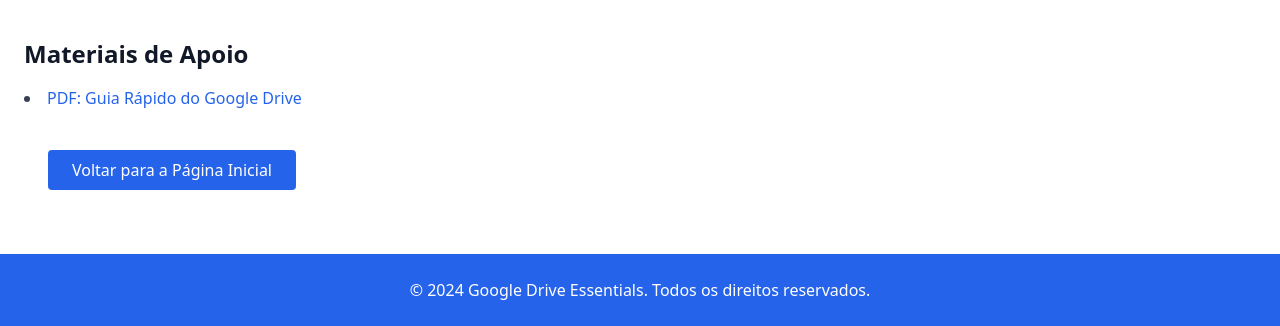
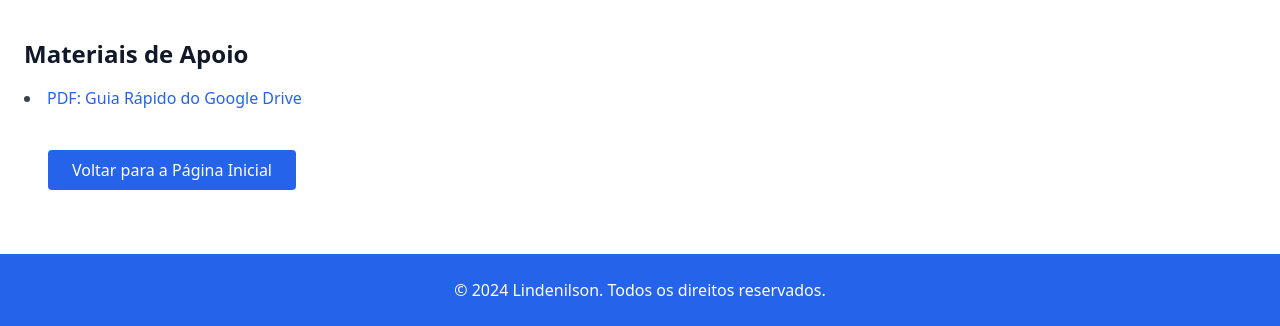
Before and after one commit to lindenilson/Trabalho-Extens-o, a website: page project/modulo3.html in a window 1280 px wide. Shown: the part 915-1241 px from the top of the page. Drawn offline with nearby package versions, Linux system fonts and the light colour scheme.

Commit message:
Correção

```diff
--- a/project/modulo3.html
+++ b/project/modulo3.html
@@ -48,7 +48,7 @@
     <!-- Footer -->
     <footer class="bg-blue-600 text-white py-6 w-full">
         <div class="container mx-auto px-6 text-center">
-            <p>&copy; 2024 Google Drive Essentials. Todos os direitos reservados.</p>
+            <p>&copy; 2024 Lindenilson. Todos os direitos reservados.</p>
         </div>
     </footer>
 
```
